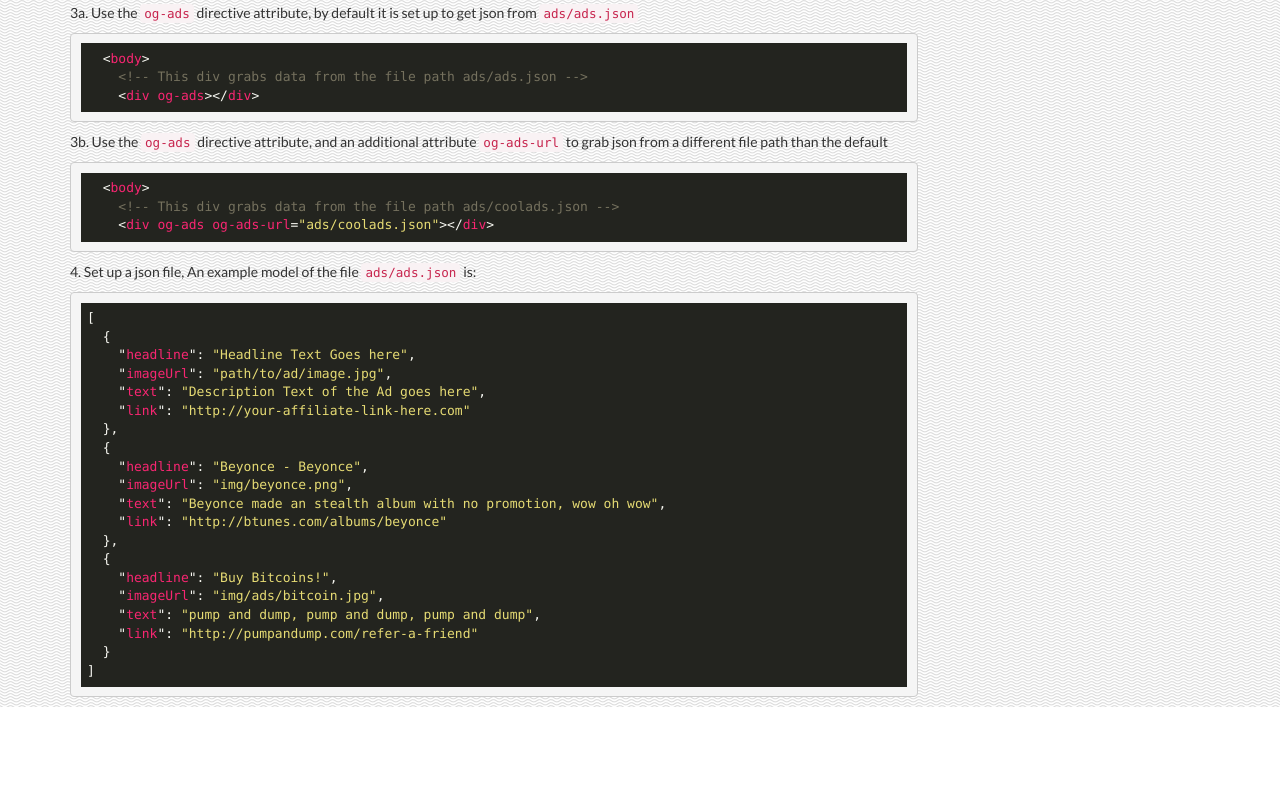
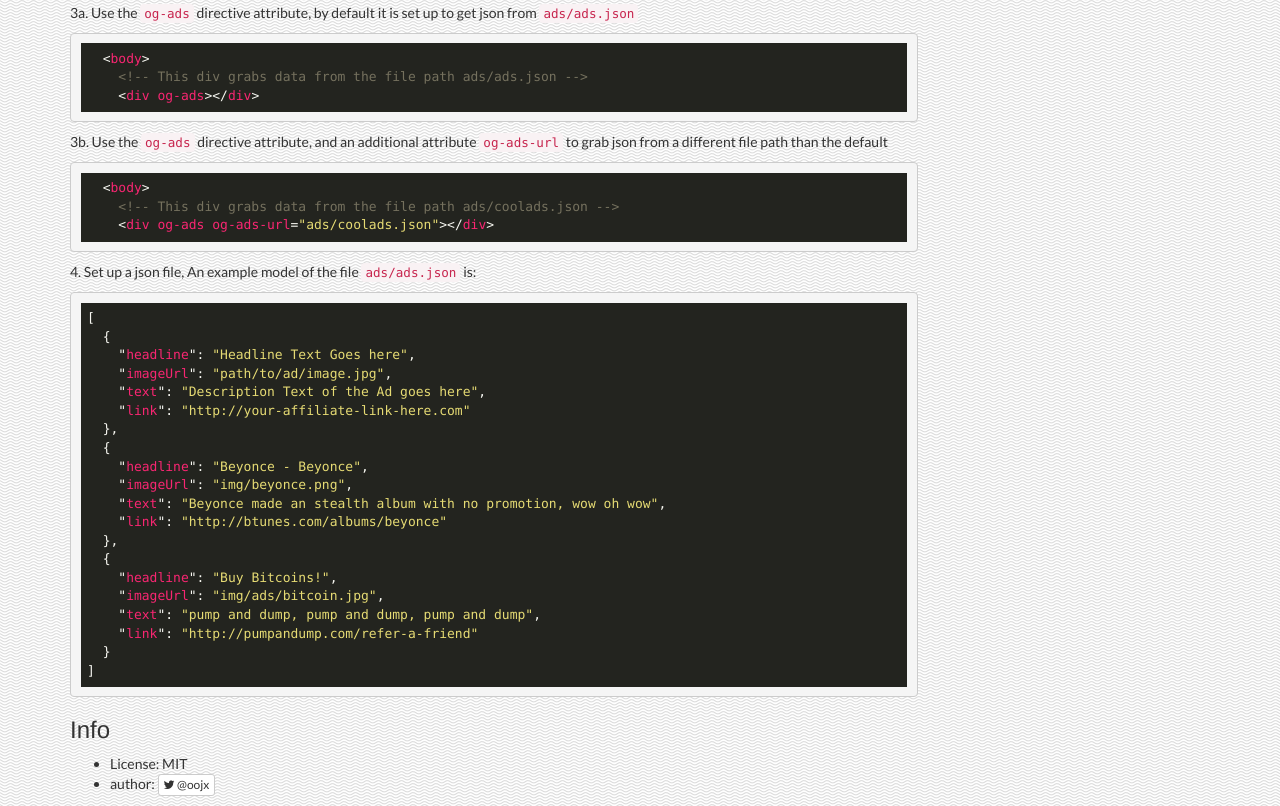
Before and after one commit to oojr/angular-ads, a website: page index.html in a window 1280 px wide. Shown: the part 849-1655 px from the top of the page. Before the commit the page ends 1556 px from the top, so only its background shows below. Drawn offline with Linux system fonts and the light colour scheme.

```diff
--- a/index.html
+++ b/index.html
@@ -142,6 +142,12 @@
   </span>}
 ]
 </code></pre>
+          <h3>Info</h3>
+        <ul>
+          <li>License: MIT</li>
+          <li>author: <a class="btn btn-default btn-xs" href="http://twitter.com/oojx" target="_blank"><i class="fa fa-twitter"></i> @oojx</a></li>
+        </ul>
+
     </div>
     <div class="col-md-3">
       <div og-ads og-ads-url='ads/ads.json'></div>
```
